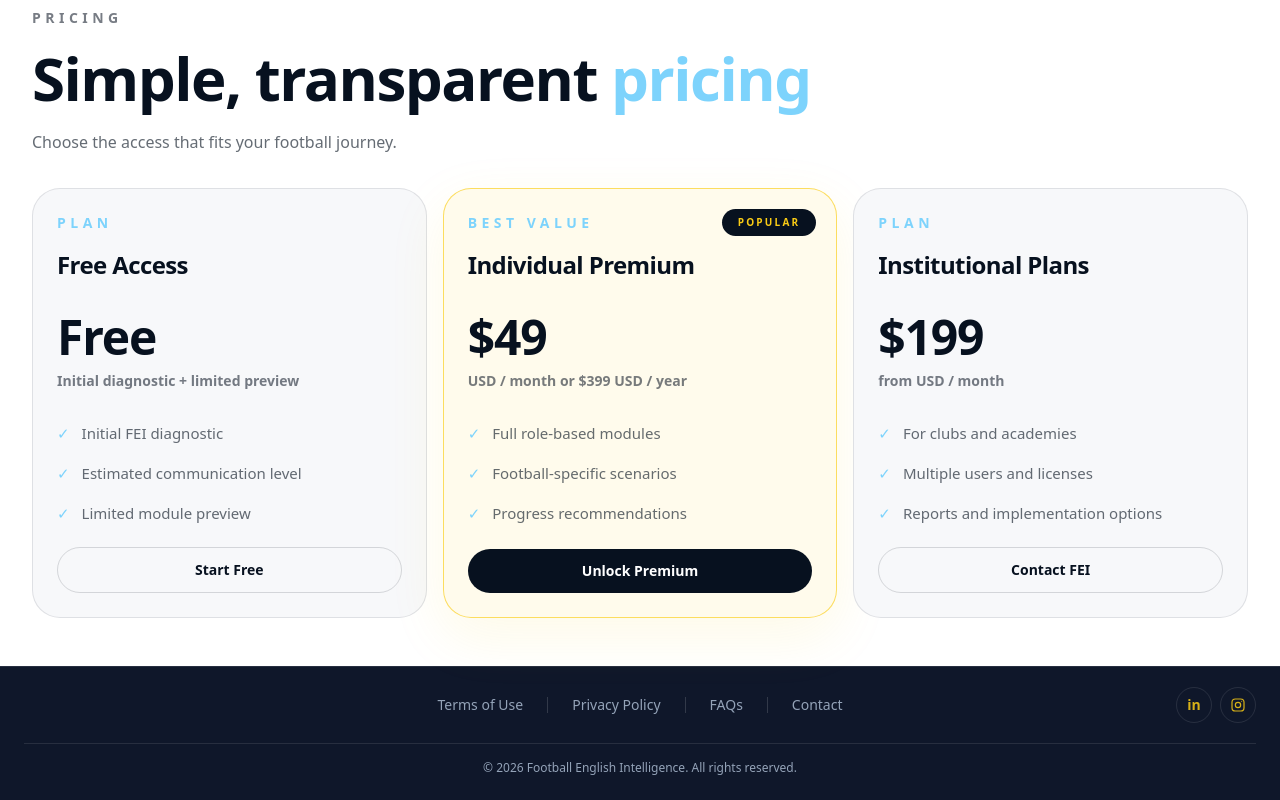
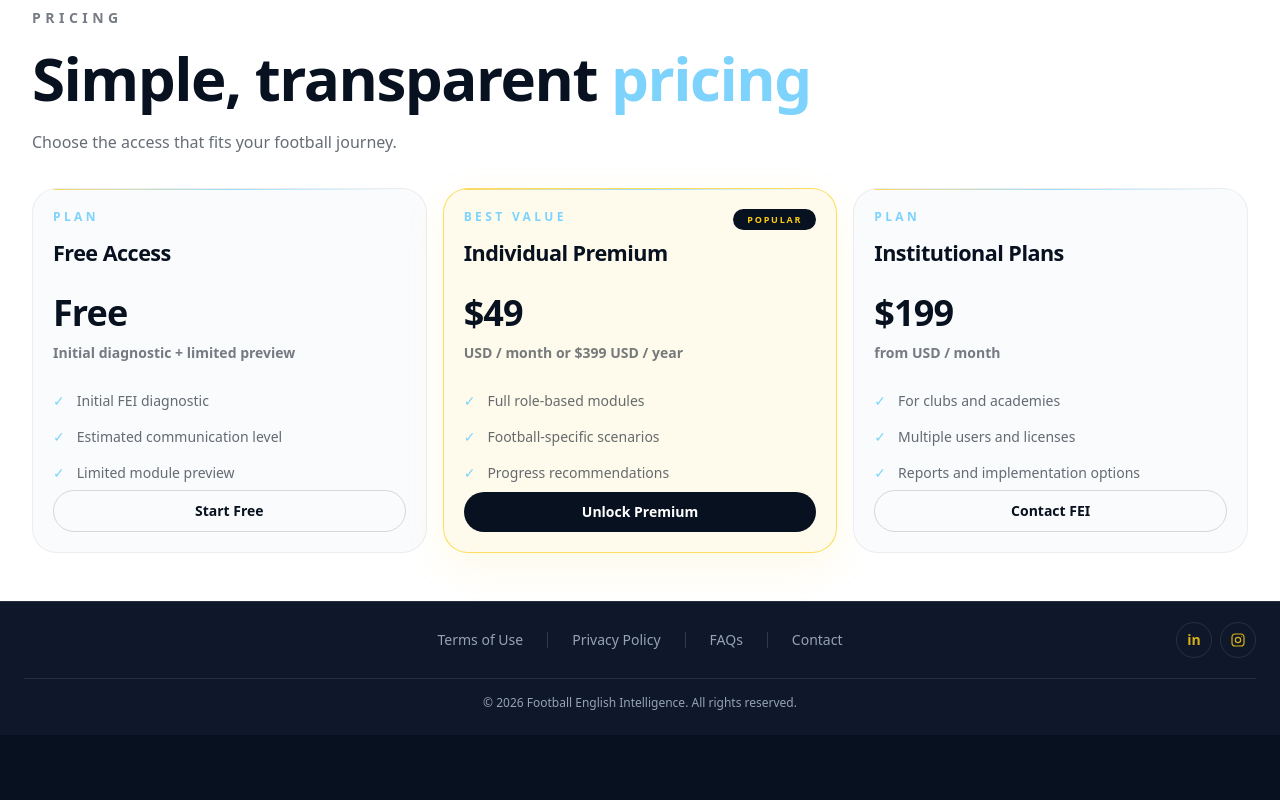
Before and after one commit to feifootball/fei-platform, a Next.js app: page / in a window 1280 px wide. Shown: the part 2675-3475 px from the top of the page. After the commit the page ends 3410 px from the top, so only its background shows below. Built offline with nearby package versions, Linux system fonts and the light colour scheme.

Commit message:
Compact pricing cards and add hover interaction

```diff
--- a/app/page.tsx
+++ b/app/page.tsx
@@ -651,28 +651,30 @@ export default function Home() {
             ].map((plan) => (
               <div
                 key={plan.name}
-                className={`relative flex min-h-[430px] flex-col rounded-[1.75rem] border p-6 transition duration-300 ${
+                className={`group relative flex min-h-[365px] flex-col overflow-hidden rounded-[1.55rem] border p-5 transition duration-300 hover:-translate-y-1 ${
                   plan.featured
-                    ? "border-fei-yellow/65 bg-fei-yellow/[0.08] shadow-[0_18px_55px_rgba(250,204,21,0.10)]"
-                    : "border-fei-bg/10 bg-[#F7F8FA]"
+                    ? "border-fei-yellow/65 bg-fei-yellow/[0.08] shadow-[0_14px_40px_rgba(250,204,21,0.10)] hover:shadow-[0_22px_55px_rgba(250,204,21,0.16)]"
+                    : "border-fei-bg/[0.06] bg-[#FAFBFC] hover:border-fei-sky/28 hover:bg-white hover:shadow-[0_18px_45px_rgba(7,17,31,0.055)]"
                 }`}
               >
+                <div className="absolute inset-x-5 top-0 h-px bg-gradient-to-r from-fei-yellow via-fei-sky to-transparent opacity-75 transition duration-300 group-hover:h-[2px] group-hover:opacity-100" />
+
                 {plan.badge && (
-                  <span className="absolute right-5 top-5 rounded-full bg-fei-bg px-4 py-1.5 text-[10px] font-black uppercase tracking-[0.22em] text-fei-yellow">
+                  <span className="absolute right-5 top-5 rounded-full bg-fei-bg px-3.5 py-1 text-[9px] font-black uppercase tracking-[0.2em] text-fei-yellow">
                     {plan.badge}
                   </span>
                 )}
 
-                <p className="text-sm font-black uppercase tracking-[0.32em] text-fei-sky">
+                <p className="text-xs font-black uppercase tracking-[0.28em] text-fei-sky">
                   {plan.label}
                 </p>
 
-                <h3 className="mt-4 text-2xl font-black tracking-tight text-fei-bg">
+                <h3 className="mt-3 text-[1.35rem] font-black tracking-tight text-fei-bg">
                   {plan.name}
                 </h3>
 
-                <div className="mt-8">
-                  <p className="text-5xl font-black tracking-tight text-fei-bg">
+                <div className="mt-6">
+                  <p className="text-4xl font-black tracking-tight text-fei-bg">
                     {plan.price}
                   </p>
                   <p className="mt-2 text-sm font-semibold leading-6 text-fei-bg/55">
@@ -680,9 +682,9 @@ export default function Home() {
                   </p>
                 </div>
 
-                <ul className="mt-7 grid gap-4">
+                <ul className="mt-6 grid gap-3">
                   {plan.features.map((feature) => (
-                    <li key={feature} className="flex gap-3 text-[15px] leading-6 text-fei-bg/62">
+                    <li key={feature} className="flex gap-3 text-sm leading-6 text-fei-bg/62">
                       <span className="text-fei-sky">✓</span>
                       <span>{feature}</span>
                     </li>
@@ -691,7 +693,7 @@ export default function Home() {
 
                 <a
                   href={plan.href}
-                  className={`mt-auto inline-flex w-full items-center justify-center rounded-full px-6 py-3 text-sm font-bold transition duration-300 hover:-translate-y-0.5 ${
+                  className={`mt-auto inline-flex w-full items-center justify-center rounded-full px-5 py-2.5 text-sm font-bold transition duration-300 hover:-translate-y-0.5 ${
                     plan.featured
                       ? "bg-fei-bg text-white hover:shadow-lg hover:shadow-fei-bg/15"
                       : "border border-fei-bg/15 text-fei-bg hover:border-fei-bg/35 hover:bg-white"
```
